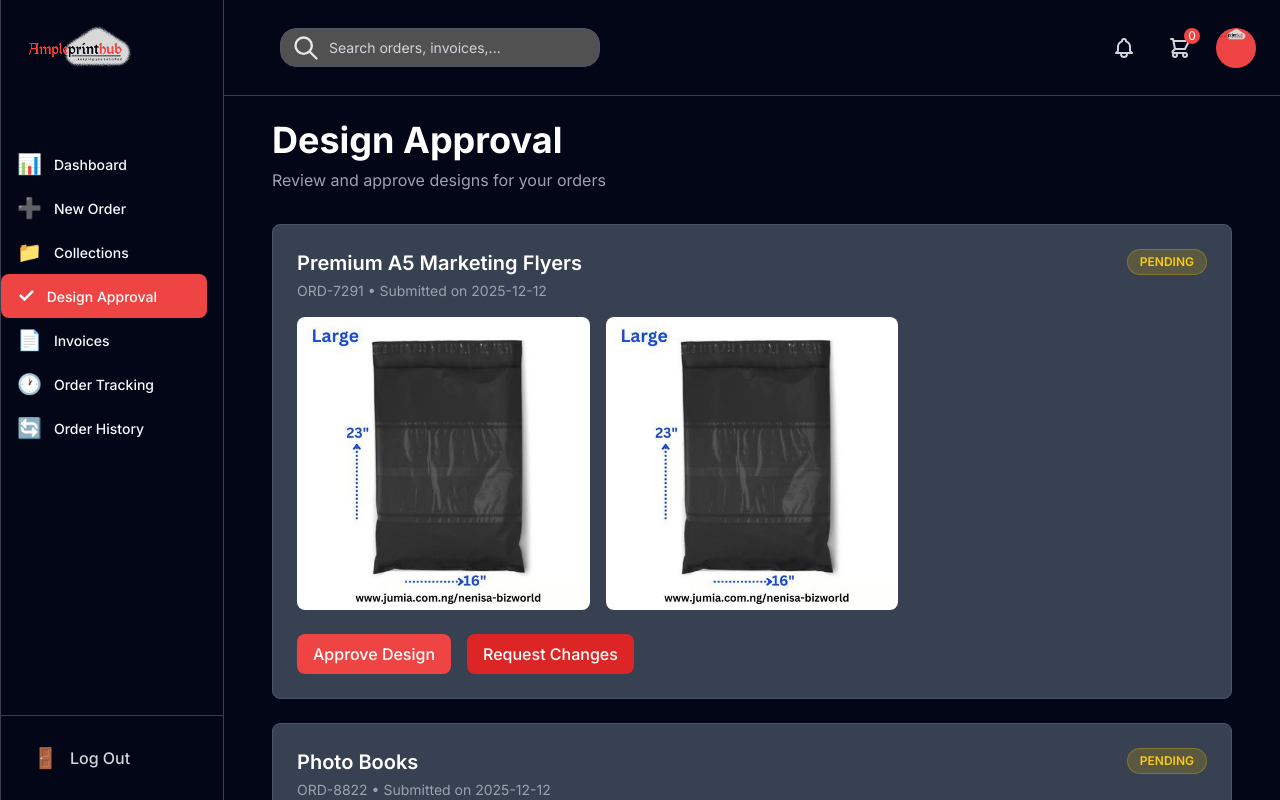
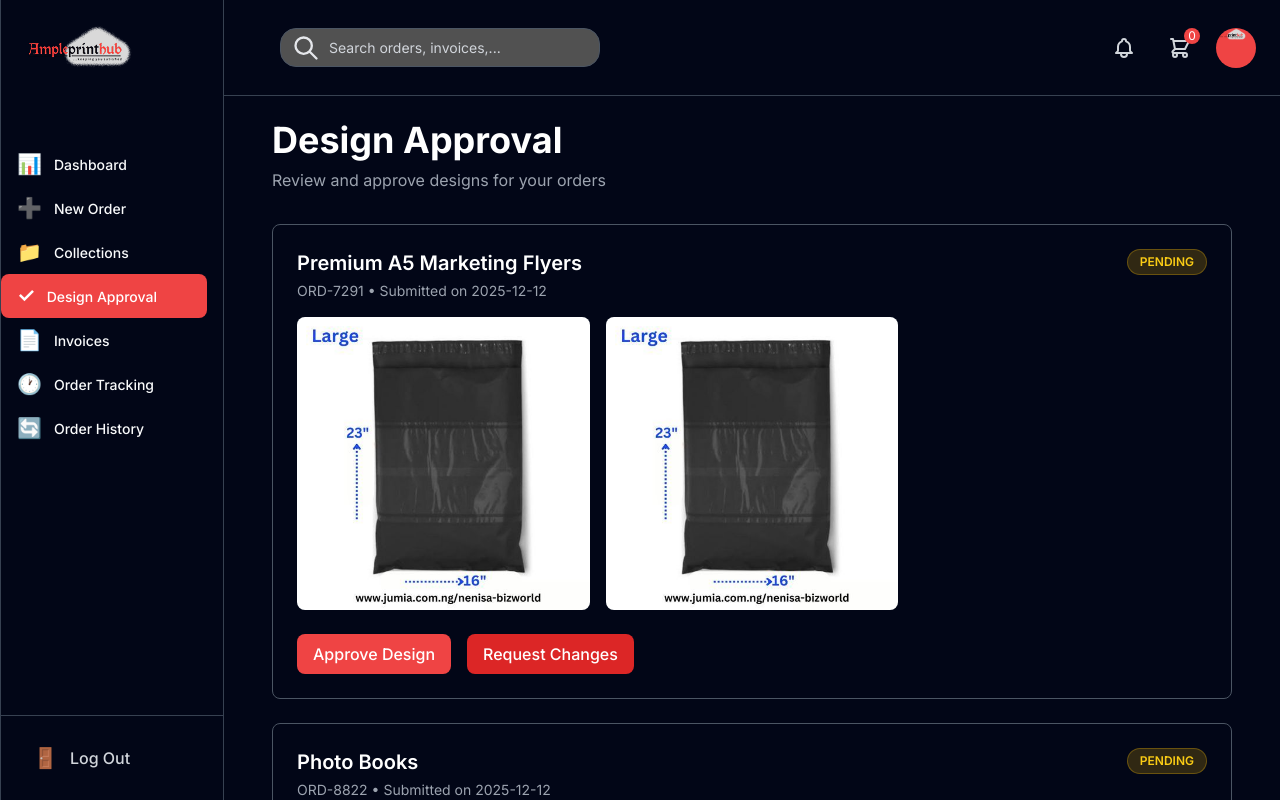
Before and after one commit to Dev-JoyA/ample--print-frontend, a Next.js app: page /design-approval in a window 1280 px wide. Shown: the top 800 px of the page. Built offline with nearby package versions, Linux system fonts and the light colour scheme; a web font is replaced by a local one.

Commit message:
product page done

```diff
--- a/src/app/design-approval/page.js
+++ b/src/app/design-approval/page.js
@@ -46,7 +46,7 @@ export default function DesignApprovalPage() {
 
         <div className="space-y-6">
           {designs.map((design) => (
-            <div key={design.id} className="bg-dark-light rounded-lg p-6 border border-dark-lighter">
+            <div key={design.id} className="bg-slate-950 rounded-lg p-6 border border-dark-lighter">
               <div className="flex items-start justify-between mb-4">
                 <div>
                   <h3 className="text-xl font-semibold text-white mb-1">{design.productName}</h3>
--- a/src/app/order-tracking/page.js
+++ b/src/app/order-tracking/page.js
@@ -40,7 +40,7 @@ export default function OrderTrackingPage() {
         <h1 className="text-4xl font-bold text-white mb-8">Order Tracking</h1>
 
         {/* Search Order */}
-        <div className="bg-dark-light rounded-lg p-6 border border-dark-lighter mb-8">
+        <div className="bg-slate-950 rounded-lg p-6 border border-dark-lighter mb-8">
           <h2 className="text-xl font-semibold text-white mb-4">Track Your Order</h2>
           <div className="flex gap-4">
             <Input
```
